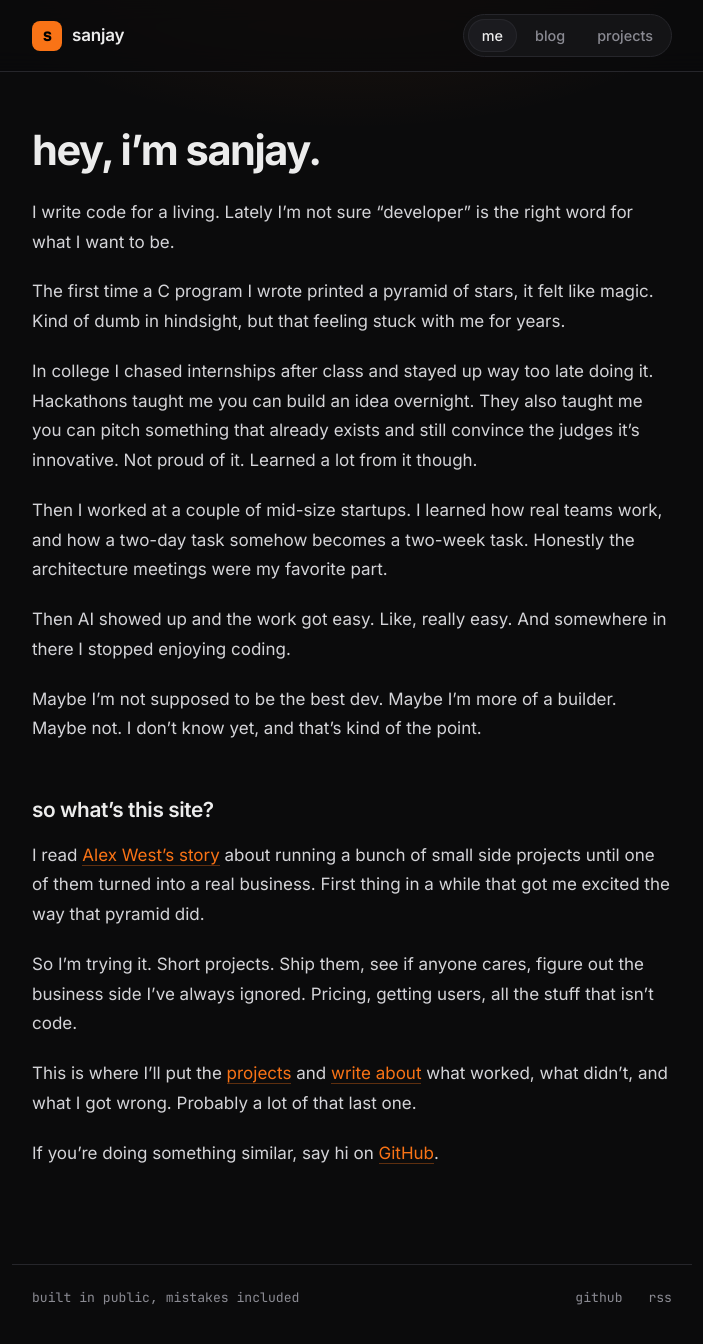
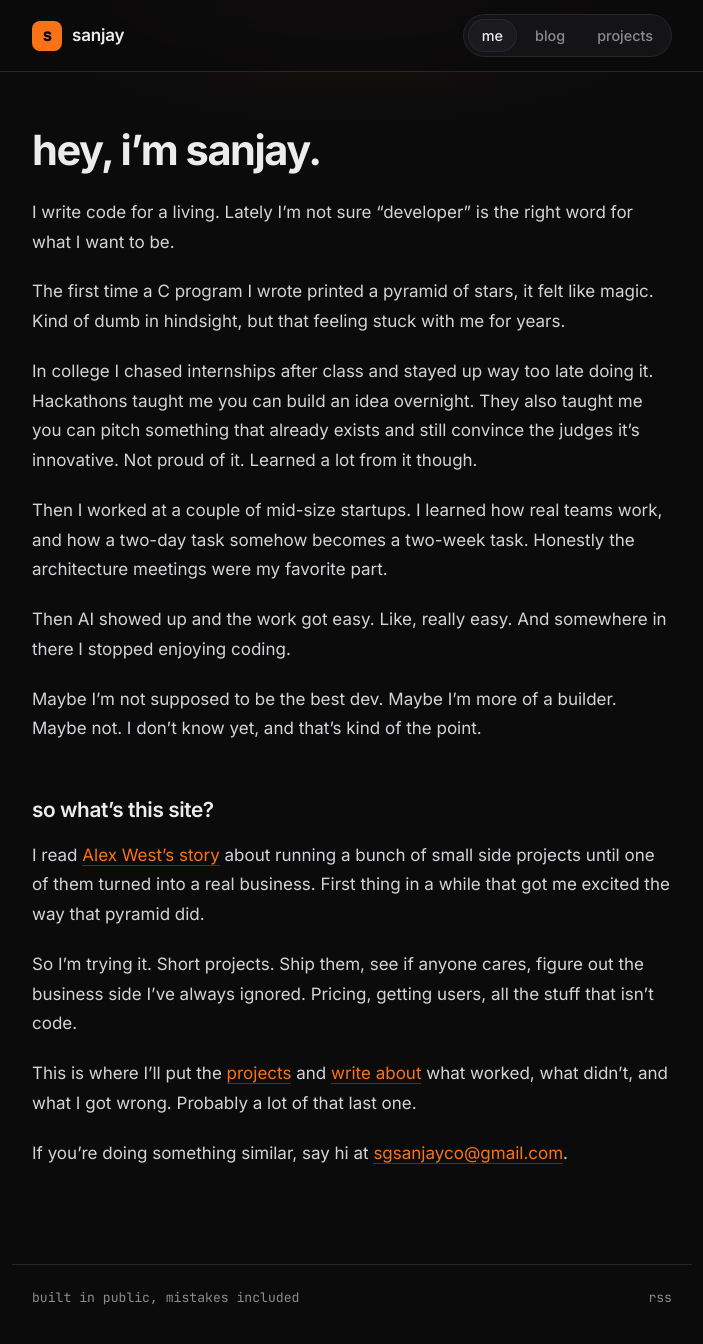
Before and after one commit to SGSANJAY044/myself, a Jekyll site: the page built from index.md, in a window 1280 px wide and 1354 px high. Shown: the top 1344 px of the window, without its empty margins (288-991 px from the left). Built offline with Jekyll 4.4.1, drawn with Linux system fonts in a browser that asks for light colours; our own code applies the rules of GitHub Pages for plain Markdown files.

Commit message:
Swap GitHub link for email
Co-Authored-By: Claude Opus 5.5 <noreply@anthropic.com>

```diff
--- a/_layouts/default.html
+++ b/_layouts/default.html
@@ -33,7 +33,6 @@
   <footer class="site-footer">
     <span class="footer-note">built in public, mistakes included</span>
     <span class="footer-links">
-      <a href="https://github.com/{{ site.github }}">github</a>
       {% if site.resume_url != "" %}<a href="{{ site.resume_url }}">the formal version of me</a>{% endif %}
       <a href="{{ '/feed.xml' | relative_url }}">rss</a>
     </span>
--- a/index.md
+++ b/index.md
@@ -24,4 +24,4 @@ So I'm trying it. Short projects. Ship them, see if anyone cares, figure out the
 
 This is where I'll put the [projects](projects/) and [write about](blog/) what worked, what didn't, and what I got wrong. Probably a lot of that last one.
 
-If you're doing something similar, say hi on [GitHub](https://github.com/{{ site.github }}).
+If you're doing something similar, say hi at [sgsanjayco@gmail.com](mailto:sgsanjayco@gmail.com).
```
